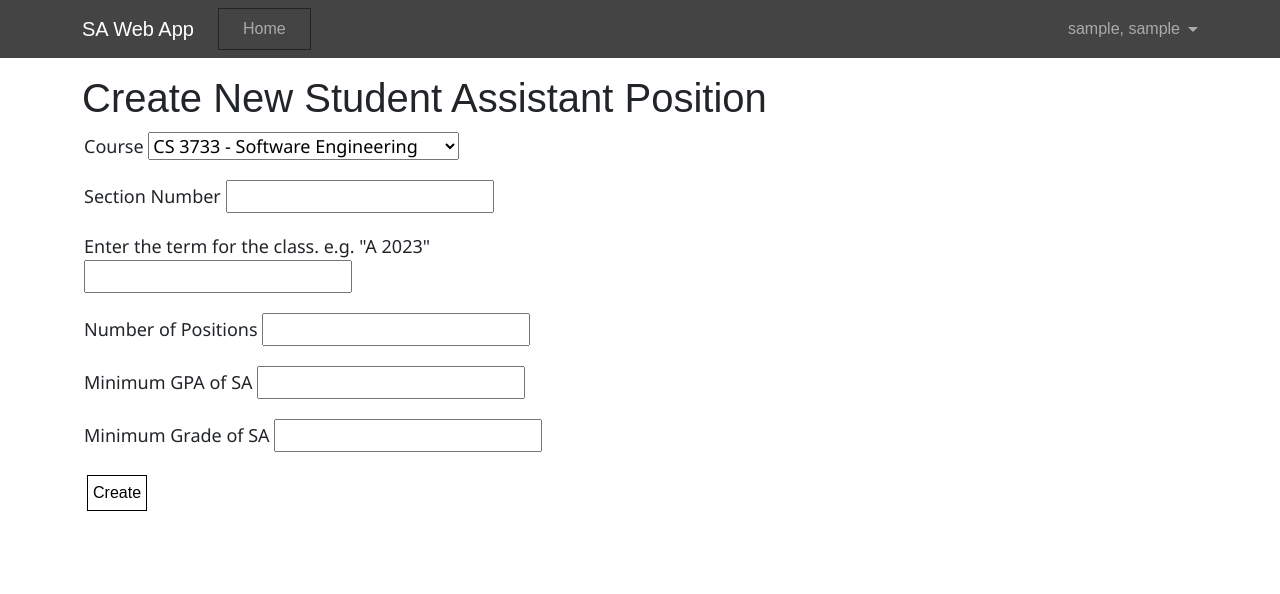
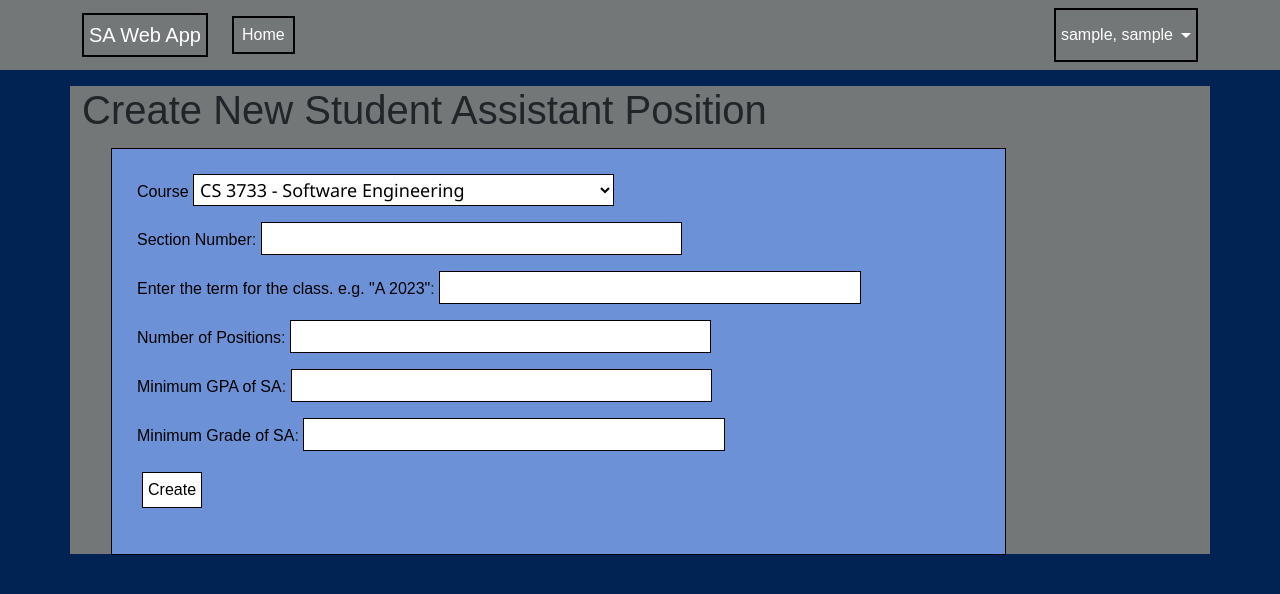
Before and after one commit to yyeternal/SA-Web-App, a Flask app: page /position/create in a window 1280 px wide. Shown: the top 594 px of the page. Run offline with Flask 3, Linux system fonts and the light colour scheme; the visitor is signed in with stand-in values (Sample User, id 1); data comes from the database, SQL or seed files in the repository; some libraries are stand-ins or nearby versions.

Commit message:
updated all styling in main, student, and instructor

```diff
--- a/app/auth/templates/login.html
+++ b/app/auth/templates/login.html
@@ -2,7 +2,7 @@
 
 {% block content %}
     <h1>Sign In</h1>
-    <form action = "{{url_for('auth.login')}}" method = "POST">
+    <form action = "{{url_for('auth.login')}}" method = "POST" class="right-column">
         {{form.hidden_tag()}}
         <p>
             {{form.email.label}}<br>
@@ -23,7 +23,7 @@
         </p>
         <p>{{form.submit(class="button")}}</p>
     </form>
-    New Student? <a href = "{{url_for('auth.student_register')}}"> Click to Register!</a>
-    <p>New Instructor? <a href = "{{url_for('auth.instructor_register')}}"> Click to Register!</a></p>
+    <p class="formlabel"><u>New Student? </u><a href = "{{url_for('auth.student_register')}}"> Click to Register!</a></p>
+    <p class="formlabel"><u>New Instructor?</u> <a href = "{{url_for('auth.instructor_register')}}"> Click to Register!</a></p>
 
 {% endblock %}
--- a/app/instructor/templates/_application.html
+++ b/app/instructor/templates/_application.html
@@ -15,12 +15,12 @@
                 <p class="applicationinfo">Why they want to be an SA: {{application.reasoning}}</p>
                 <br>
                 {% if application.status == 'Pending' %}
-                    <p><a class = "button" href = "{{url_for('instructor.approve_applications', position_id = application.position.id)}}">Approve</a></p>
+                    <p><a class = "apply-button" href = "{{url_for('instructor.approve_applications', position_id = application.position.id)}}">Approve</a></p>
                     <br>
                 {% else %}
                     <p class="applicationinfo"><b>Already Hired!</b></p>
                 {% endif %}
-                <p><a class="button" href = "{{url_for('instructor.view_student', student_id=application.appStudent.id)}}">View Student</a></p>
+                <p><a class="apply-button" href = "{{url_for('instructor.view_student', student_id=application.appStudent.id)}}">View Student</a></p>
             </td>
         </tr>
     </table>
--- a/app/instructor/templates/create_position.html
+++ b/app/instructor/templates/create_position.html
@@ -5,40 +5,40 @@
     <h1>Create New Student Assistant Position</h1>
 
     {% if form %}
-        <form action="" method="POST">
+        <form action="" method="POST" class="edit-box">
             {{ form.hidden_tag() }}
-            <p class="forminput">
-                {{ form.course.label }}
-                {{ form.course() }}
+            <p>
+                {{ form.course.label(class="formlabel") }}
+                {{ form.course(class="forminput") }}
             </p>
-            <p class="forminput">
-                {{ form.sectionnum.label }}
-                {{ form.sectionnum() }}
+            <p>
+                {{ form.sectionnum.label(class="formlabel") }}:
+                {{ form.sectionnum(class="forminput") }}
             </p>
-            <p class="forminput">
-                {{ form.term.label }}
-                {{ form.term() }}
+            <p>
+                {{ form.term.label(class="formlabel") }}:
+                {{ form.term(class="forminput") }}
                 {% for error in form.term.errors %}
                     <span style = "color: red;">[{{ error}}]</span>
                 {% endfor %}
             </p>
-            <p class="forminput">
-                {{ form.open_positions.label }}
-                {{ form.open_positions() }}
+            <p>
+                {{ form.open_positions.label(class="formlabel") }}:
+                {{ form.open_positions(class="forminput") }}
                 {% for error in form.open_positions.errors %}
                     <span style = "color: red;">[{{ error}}]</span>
                 {% endfor %}
             </p>
-            <p class="forminput">
-                {{ form.min_GPA.label }}
-                {{ form.min_GPA() }}
+            <p>
+                {{ form.min_GPA.label(class="formlabel") }}:
+                {{ form.min_GPA(class="forminput") }}
                 {% for error in form.min_GPA.errors %}
                     <span style = "color: red;">[{{ error}}]</span>
                 {% endfor %}
             </p>
-            <p class="forminput">
-                {{ form.min_grade.label }}
-                {{ form.min_grade() }}
+            <p>
+                {{ form.min_grade.label(class="formlabel") }}:
+                {{ form.min_grade(class="forminput") }}
                 {% for error in form.min_grade.errors %}
                     <span style = "color: red;">[{{ error}}]</span>
                 {% endfor %}
--- a/app/instructor/templates/instructor.html
+++ b/app/instructor/templates/instructor.html
@@ -2,7 +2,7 @@
 
 {% block content %}
 
-	<h1>Student Assistant Positions for {{current_user.firstname}} {{current_user.lastname}}</h1>
+	<h1 class="header">Student Assistant Positions for {{current_user.firstname}} {{current_user.lastname}}</h1>
 
 	{%if positions%}
     <div class="column-divider">
--- a/app/instructor/templates/instructor_edit_profile.html
+++ b/app/instructor/templates/instructor_edit_profile.html
@@ -2,7 +2,7 @@
 
 {% block content %}
 <h1>Edit Instructor Profile</h1>
-    <form action = "{{url_for('instructor.edit_instructor_profile')}}" method = "POST">
+    <form action = "{{url_for('instructor.edit_instructor_profile')}}" method = "POST" class="edit-box">
         {{ form.hidden_tag()}}
         <p>
             {{form.firstname.label}}<br>
--- a/app/main/templates/base.html
+++ b/app/main/templates/base.html
@@ -24,7 +24,7 @@
   <body>
 
 
-    <nav class="navbar navbar-dark navbar-expand-lg" style="background-color: #444444;">
+    <nav class="navbar navbar-dark navbar-expand-lg" style="background-color: #737777;">
         <div class="container">
           <a class="navbar-brand" href="{{ url_for('main.index') }}">SA Web App</a>
           <button class="navbar-toggler" type="button" >
@@ -32,22 +32,22 @@
           </button>
           <div class="collapse navbar-collapse" id="navbarSupportedContent">
             <ul class="navbar-nav me-auto mb-2 mb-lg-0">
-              <li class="nav-item border border-dark px-3 ms-2 ">
+              <li class="nav-item">
                 <a class="nav-link" aria-current="page" href="{{ url_for('main.index') }}">Home</a>
               </li>
               {% if not current_user.is_anonymous %}
                 {% if current_user.user_type == 'Instructor' %}
                     <ul class="navbar-nav me-auto mb-2 mb-lg-0">
-                        <li class="nav-item border border-dark px-3 ms-2 ">
+                        <li class="nav-item">
                         <a class="nav-link" aria-current="page" href="{{ url_for('instructor.create_sa_position') }}">Create New SA Position</a>
                         </li>
                     </ul>
                 {% elif current_user.user_type == 'Student' %}
                     <ul class="navbar-nav me-auto mb-2 mb-lg-0">
-                        <li class="nav-item border border-dark px-3 ms-2 ">
+                        <li class="nav-item">
                         <a class="nav-link" aria-current="page" href="{{ url_for('student.student_add_course') }}">Add Experience</a>
                         </li>
-                        <li class="nav-item border border-dark px-3 ms-2 ">
+                        <li class="nav-item">
                             <a class="nav-link" aria-current="page" href="{{ url_for('student.view_applications') }}">View Applications</a>
                         </li>
                     </ul>
--- a/app/static/css/main.css
+++ b/app/static/css/main.css
@@ -2,8 +2,15 @@
   padding: 2px;
 	font-family: 'Segoe UI', Tahoma, 'Segoe UI', Tahoma, Geneva, Verdana, sans-serif;
 	font-size: 18px;
+  color: #000000;
 	width: 50%;
+  background-color: #ffffff;
+  border: 1px solid black;
 }
+.formlabel {
+  color: black;
+}
+
 .button {
     width : auto;
     padding : 3px;
@@ -57,19 +83,13 @@
     border: 1px solid lightgray;
 }
 
-.applicationinfo {
-    font-style: normal;
-    background-color: rgb(184, 211, 230);
-    font-size: 12px;
-    padding: 3px 5px 3px 5px;
-    margin: 5px 5px 5px 5px;
-    border: 1px solid rgb(0, 0, 0);
-}
-
 /* Dropdown menu styling */
 .dropdown {
     position: relative;
+    color: rgb(255, 255, 255);
     display: inline-block;
+    border: 2px solid rgb(0, 0, 0);
+    padding: 5px;
 }
 
 .dropdown-content {
@@ -99,6 +119,7 @@
     display: inline-flex;
     align-items: center;
     cursor: pointer;
+    color: white;
   }
 
   .navbar-text .caret {
@@ -108,6 +129,7 @@
     border-left: 5px solid transparent;
     border-right: 5px solid transparent;
     border-top: 5px solid currentColor; /* Matches the text color */
+    color: white;
   }
 
   .navbar-text:hover {
@@ -118,6 +140,7 @@
     font-family: Arial, sans-serif;
     margin: 0;
     padding: 0;
+    background-color: #002353;
   }
 
   .column-divider {
@@ -189,3 +212,40 @@
     color: rgb(255, 255, 255);
     cursor:pointer;
   }
+
+  .container {
+    background-color: #737777;
+}
+
+.navbar-brand {
+  color: rgb(255, 255, 255);
+  border: 2px solid rgb(0, 0, 0);
+  padding: 5px;
+}
+
+.nav-link {
+  color: rgb(255, 255, 255);
+  border: 2px solid rgb(0, 0, 0);
+  padding: 5px;
+}
+
+.nav-link:hover {
+  color: #7194d1;
+}
+
+.header {
+  color: black;
+  text-decoration: underline;
+}
+
+.nav-item{
+  margin: 0px 8px 0px 8px;
+}
+
+.edit-box {
+  background-color: #6c91d6;
+  padding: 25px;
+  width: 80%;
+  outline: 1px solid black;
+  margin: 15px 0px 30px 30px;
+}
--- a/app/student/templates/add_experience.html
+++ b/app/student/templates/add_experience.html
@@ -5,7 +5,7 @@
 <h1>Add Experience</h1>
 
     {% if form %}
-        <form action="{{ url_for('student.student_add_course') }}" method="POST">
+        <form action="{{ url_for('student.student_add_course') }}" method="POST" class="edit-box">
             {{ form.hidden_tag() }}
             <p>
                 {{ form.course.label }}
@@ -30,7 +30,7 @@
                 {% endfor %}
             </p>
             <p>
-                {{ form.submit() }}
+                {{ form.submit(class="button") }}
             </p>
         </form>
     {% endif %}
--- a/app/student/templates/apply.html
+++ b/app/student/templates/apply.html
@@ -2,7 +2,7 @@
 {% block content %}
 
 <h1>Apply to {{position.course.coursenum}}-{{position.sectionnum}} {{position.course.title}}</h1>
-    <form action="{{url_for('student.student_apply_position', position_id=position.id)}}" method="POST">
+    <form action="{{url_for('student.student_apply_position', position_id=position.id)}}" method="POST" class="edit-box">
         {{ form.hidden_tag() }}
         {% if class_taken%}
             <p>
--- a/app/student/templates/student_applications.html
+++ b/app/student/templates/student_applications.html
@@ -1,10 +1,12 @@
 {% extends "base.html" %}
 
 {% block content %}
-
+<h1>My Applications</h1>
     <div class="applicationlist">
         {% for application in applications %}
+        <div class="application-box">
             {% include '_view_application.html' %}
+        </div>
         {% endfor %}
     </div>
 
--- a/app/student/templates/student_edit_profile.html
+++ b/app/student/templates/student_edit_profile.html
@@ -2,7 +2,7 @@
 
 {% block content %}
 <h1>Edit Student Profile</h1>
-    <form action = "{{url_for('student.edit_student_profile')}}" method = "POST">
+    <form action = "{{url_for('student.edit_student_profile')}}" method = "POST" class="edit-box">
         {{ form.hidden_tag()}}
         <p>
             {{form.firstname.label}}<br>
```
Also changed, not shown: other parts of app/static/css/main.css (+33 -14 lines), app/auth/templates/instructor_register.html (+8 -8 lines), app/auth/templates/student_register.html (+7 -7 lines), app/student/templates/_view_application.html (+20 -10 lines).
